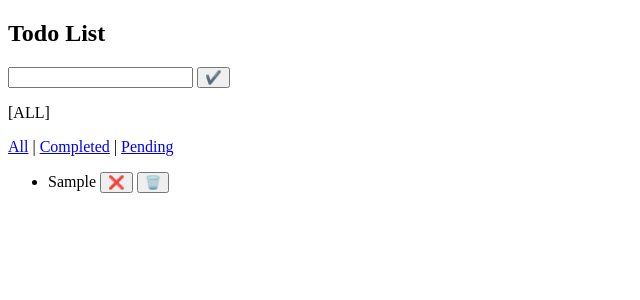
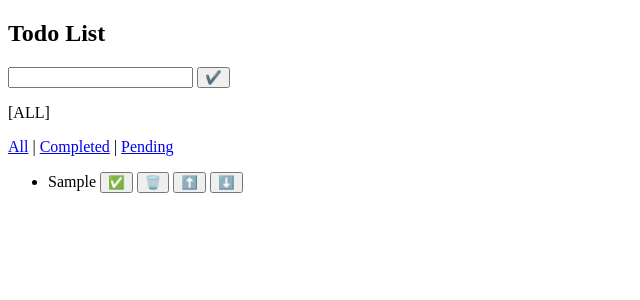
Before and after one commit to captainAyan/react-todo, a React (Vite) app: page / in a window 1280 px wide. Both pictures are taken after typing "Sample" into the empty fields and a click on the button "✔️". Shown: the top 300 px of the page, without its empty margins (0-640 px from the left). Built offline with nearby package versions, Linux system fonts and the light colour scheme.

Commit message:
feat: :sparkles: added move up and down button

```diff
--- a/src/App.jsx
+++ b/src/App.jsx
@@ -42,6 +42,40 @@ export default function App() {
         if (task.id !== id) return task;
       })
     );
+  };
+
+  const moveUp = (id) => {
+    const currentIndexOfTask = todoList.findIndex((task) => task.id === id);
+    const newIndexOfTask =
+      currentIndexOfTask === 0 ? 0 : currentIndexOfTask - 1;
+
+    let tempTodoList = [...todoList];
+    const swappedItem = tempTodoList[newIndexOfTask];
+    const swappingItem = tempTodoList[currentIndexOfTask];
+
+    // doing the swap
+    tempTodoList[newIndexOfTask] = swappingItem;
+    tempTodoList[currentIndexOfTask] = swappedItem;
+
+    setTodoList([...tempTodoList]);
+  };
+
+  const moveDown = (id) => {
+    const currentIndexOfTask = todoList.findIndex((task) => task.id === id);
+    const newIndexOfTask =
+      currentIndexOfTask === todoList.length - 1
+        ? todoList.length - 1
+        : currentIndexOfTask + 1;
+
+    let tempTodoList = [...todoList];
+    const swappedItem = tempTodoList[newIndexOfTask];
+    const swappingItem = tempTodoList[currentIndexOfTask];
+
+    // doing the swap
+    tempTodoList[newIndexOfTask] = swappingItem;
+    tempTodoList[currentIndexOfTask] = swappedItem;
+
+    setTodoList([...tempTodoList]);
   };
 
   return (
@@ -99,11 +133,25 @@ export default function App() {
                       {task.text}
                     </span>
                     &nbsp;
-                    <button onClick={() => done(task.id)}>
-                      {task.done ? "✔️" : "❌"}
+                    <button
+                      title={task.done ? "Undone" : "Done"}
+                      onClick={() => done(task.id)}
+                    >
+                      {task.done ? "️❌" : "✅"}
                     </button>
                     &nbsp;
-                    <button onClick={() => deleteTask(task.id)}>🗑️</button>
+                    <button title="Delete" onClick={() => deleteTask(task.id)}>
+                      🗑️
+                    </button>
+                    &nbsp;
+                    <button title="Move Up" onClick={() => moveUp(task.id)}>
+                      ⬆️
+                    </button>
+                    &nbsp;
+                    <button title="Move Down" onClick={() => moveDown(task.id)}>
+                      ⬇️
+                    </button>
+                    &nbsp;
                   </li>
                 ));
             })}
```
